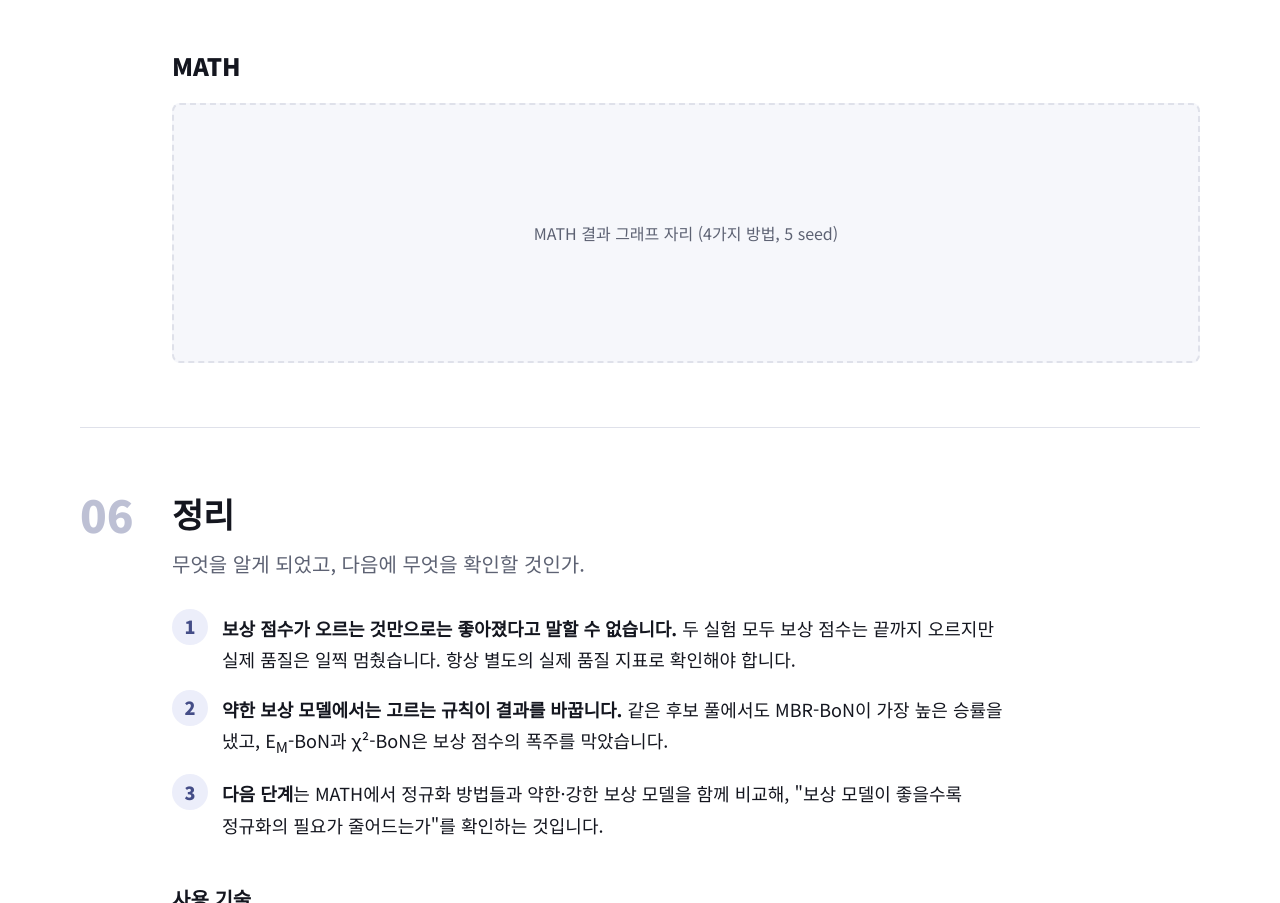
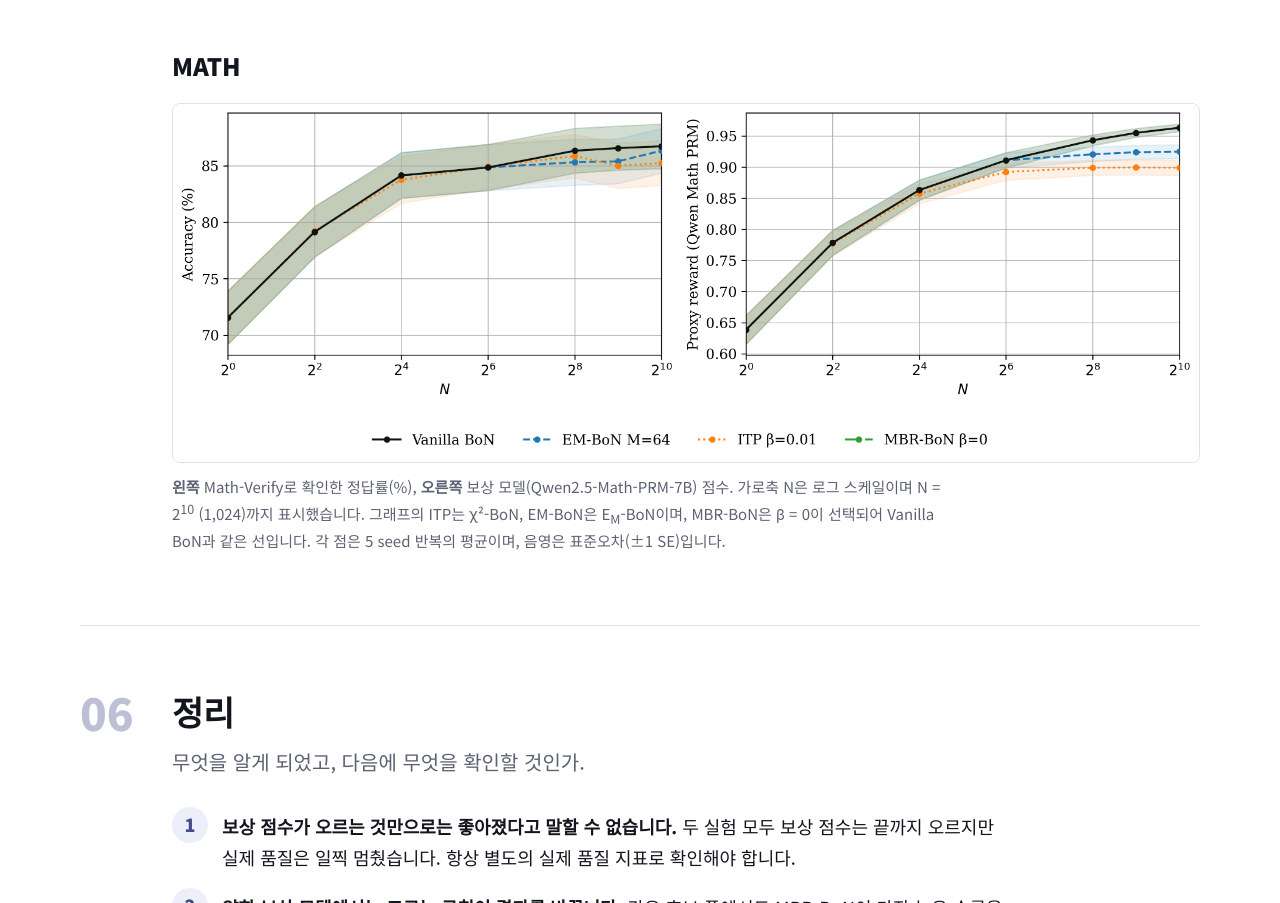
Before and after one commit to changmin-jen/changmin-jen.github.io, a plain HTML site: page capstone.html in a window 1280 px wide. Shown: the part 4603-5506 px from the top of the page. Drawn offline with Linux system fonts and the light colour scheme.

Commit message:
Exhibition page: add MATH 5-seed accuracy figure
Co-Authored-By: Claude Opus 5.5 <noreply@anthropic.com>
Claude-Session: https://claude.ai/code/session_01RsoNj1QZTnCuFrZ6RFM3K3

```diff
--- a/capstone.html
+++ b/capstone.html
@@ -337,7 +337,10 @@ footer { border-top:1px solid var(--line); padding:28px 0 40px; color:var(--mute
         <figcaption><b>왼쪽</b> GPT-4o-mini가 판정한 실제 승률(%), <b>오른쪽</b> 보상 모델(OASST) 점수. 가로축 N은 로그 스케일이며 N = 2<sup>12</sup> (4,096)까지 표시했습니다. 그래프의 ITP는 χ²-BoN, EM-BoN은 E<sub>M</sub>-BoN입니다. 각 점은 5 seed 반복의 평균이며, 음영은 표준오차(±1 SE)입니다.</figcaption>
       </figure>
       <h3 class="res-h">MATH</h3>
-      <div class="fig-slot">MATH 결과 그래프 자리 (4가지 방법, 5 seed)</div>
+      <figure>
+        <img src="figures/bon/math-accuracy.png" alt="MATH에서 네 가지 방법의 결과. 왼쪽은 N에 따른 정답률, 오른쪽은 N에 따른 보상 모델(Qwen Math PRM) 점수." loading="lazy">
+        <figcaption><b>왼쪽</b> Math-Verify로 확인한 정답률(%), <b>오른쪽</b> 보상 모델(Qwen2.5-Math-PRM-7B) 점수. 가로축 N은 로그 스케일이며 N = 2<sup>10</sup> (1,024)까지 표시했습니다. 그래프의 ITP는 χ²-BoN, EM-BoN은 E<sub>M</sub>-BoN이며, MBR-BoN은 β = 0이 선택되어 Vanilla BoN과 같은 선입니다. 각 점은 5 seed 반복의 평균이며, 음영은 표준오차(±1 SE)입니다.</figcaption>
+      </figure>
     </div>
   </section>
 
```
Also changed, not shown: figures/bon/math-accuracy.png (added).
